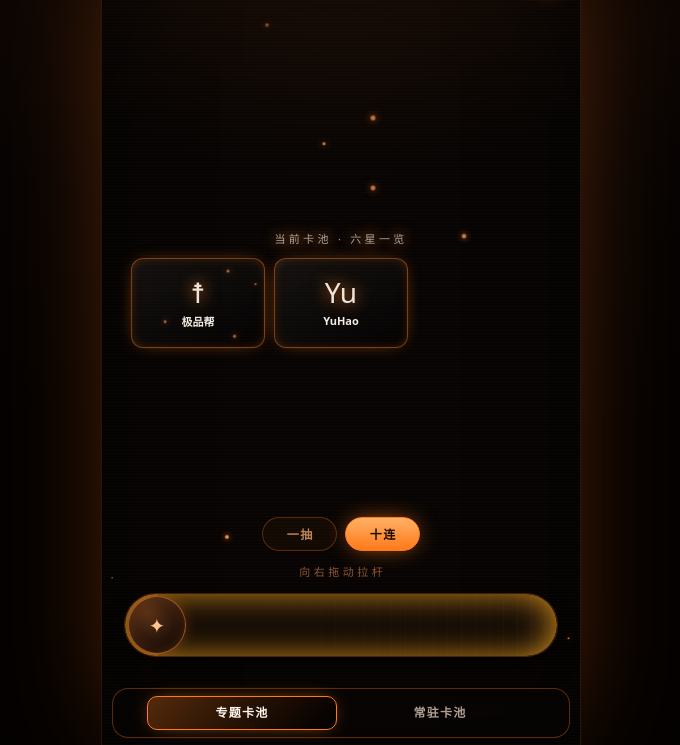
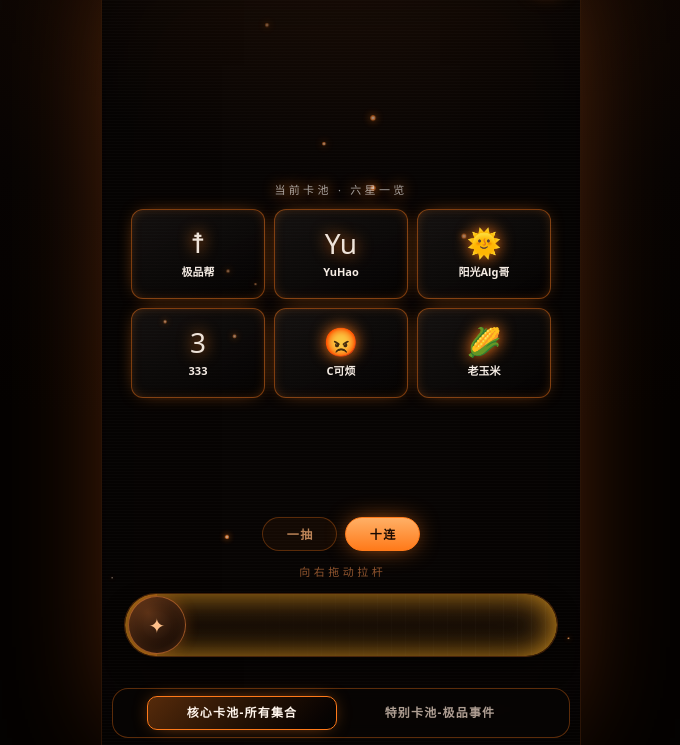
Before and after one commit to Aaronddl/JiPinBangLottery, a plain HTML site: page index.html in a window 1280 px wide. Shown: the part 55-800 px from the top of the page, without its empty margins (299-979 px from the left). Drawn offline with Linux system fonts and the light colour scheme.

Commit message:
Update index.html

```diff
--- a/index.html
+++ b/index.html
@@ -1252,8 +1252,8 @@ body{
 
   <!-- 卡池列表：如需更换卡池或六星名单，请编辑下方 POOLS 配置。 -->
   <nav class="pool-nav" id="poolNav" aria-label="选择卡池">
-    <button class="pool-nav-btn active" type="button" data-pool="featured" aria-pressed="true">专题卡池</button>
-    <button class="pool-nav-btn" type="button" data-pool="permanent" aria-pressed="false">常驻卡池</button>
+    <button class="pool-nav-btn active" type="button" data-pool="featured" aria-pressed="true">核心卡池-所有集合</button>
+    <button class="pool-nav-btn" type="button" data-pool="permanent" aria-pressed="false">特别卡池-极品事件</button>
   </nav>
 
   <!-- ========== 逐张展示 ========== -->
@@ -1772,7 +1772,7 @@ const RARITY = {
 /* ★★★ 卡池列表配置：专题卡池、常驻卡池的名单分别独立维护。 */
 const POOLS = {
   featured:{
-    name:'专题卡池',
+    name:'核心卡池-所有集合',
     color:'#ff7a1a',
     cards:{
       4:[
@@ -1793,12 +1793,16 @@ const POOLS = {
       ],
       6:[
         {name:'极品帮', sigil:'☨', tag:''},
-        {name:'YuHao', sigil:'Yu', tag:''}
+        {name:'YuHao', sigil:'Yu', tag:''},
+        {name:'阳光Alg哥', sigil:'🌞', tag:''},
+        {name:'333', sigil:'3', tag:''},
+        {name:'C可烦', sigil:'😡', tag:''},
+        {name:'老玉米', sigil:'🌽', tag:''}
       ]
     }
   },
   permanent:{
-    name:'常驻卡池',
+    name:'特别卡池-极品事件',
     color:'#45b9ff',
     cards:{
       4:[
```
